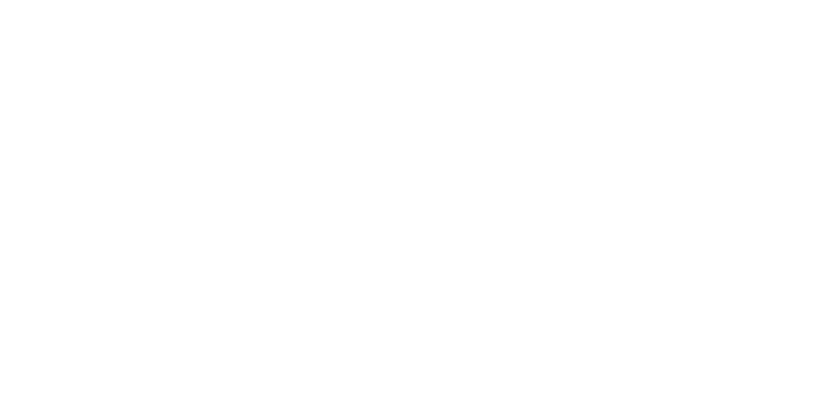
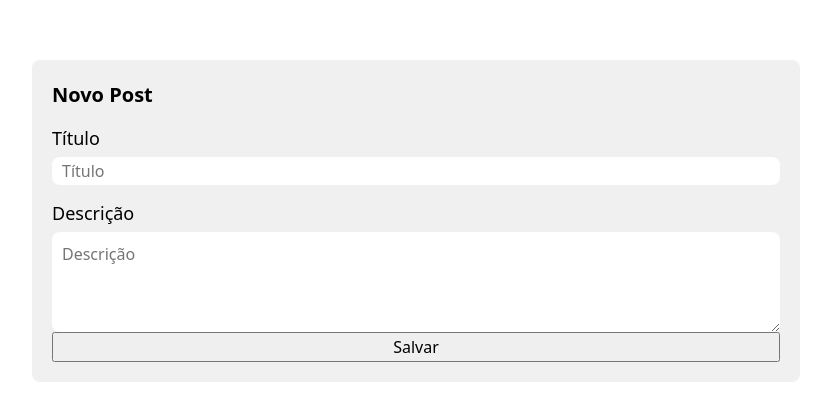
Before and after one commit to daviizui/m02_S09_exercicios, a React (Vite) app: page / in a window 1280 px wide. Shown: the part 140-560 px from the top of the page, without its empty margins (224-1055 px from the left). Built offline with nearby package versions, Linux system fonts and the light colour scheme.

Commit message:
exercicio 1

```diff
--- a/src/App.css
+++ b/src/App.css
@@ -0,0 +1,41 @@
+.container {
+  display: flex;
+  flex-direction: column;
+  width: 60%;
+  margin: 0 auto;
+  background-color: #f0f0f0;
+  border-radius: 8px;
+  padding: 20px;
+  color: #000;
+  margin-top: 200px;
+}
+
+.container h2 {
+  font-size: 20px;
+}
+
+.form {
+  display: flex;
+  flex-direction: column;
+}
+
+.form label {
+  font-size: 18px;
+  color: #000;
+  margin: 15px 0 5px 0;
+  display: block;
+}
+
+.form input,
+textarea {
+  width: 100%;
+  border-radius: 8px;
+  border: none;
+  padding: 10px;
+  height: 28px;
+  outline: none;
+}
+
+.form textarea {
+  height: 100px;
+}
--- a/src/App.jsx
+++ b/src/App.jsx
@@ -1,14 +1,44 @@
-
-import './App.css'
+import { useState } from "react";
+import "./App.css";
 
 function App() {
+  const [title, setTitle] = useState("");
+  const [description, setDescription] = useState("");
 
+  function savePost(event) {
+    event.preventDefault();
+    console.log(title, description);
+  }
 
   return (
     <>
-
+      <section className="container">
+        <h2>Novo Post</h2>
+        <form className="form" onSubmit={savePost}>
+          <label htmlFor="title">Título</label>
+          <input
+            type="text"
+            id="title"
+            name="title"
+            required
+            placeholder="Título"
+            value={title}
+            onChange={(e) => setTitle(e.target.value)}
+          />
+          <label htmlFor="description">Descrição</label>
+          <textarea
+            id="description"
+            name="description"
+            required
+            placeholder="Descrição"
+            value={description}
+            onChange={(e) => setDescription(e.target.value)}
+          ></textarea>
+          <button type="submit">Salvar</button>
+        </form>
+      </section>
     </>
-  )
+  );
 }
 
-export default App
+export default App;
```
